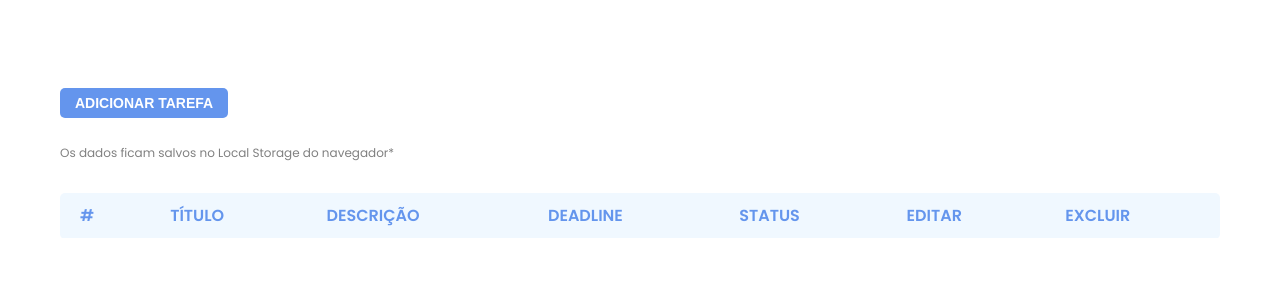
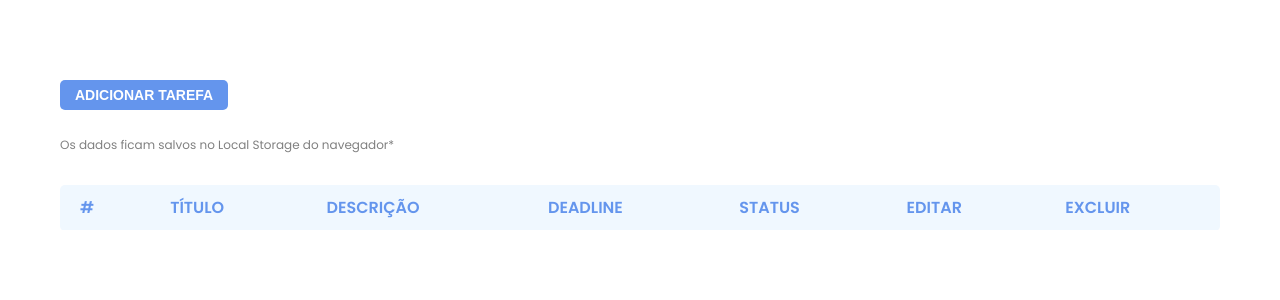
Before and after one commit to imarqueso/crud-react, a React (Create React App) app: page / in a window 1280 px wide. Shown: the top 300 px of the page. Built offline with nearby package versions, Linux system fonts and the light colour scheme.

Commit message:
Remoção de margin na tag body

```diff
--- a/src/index.css
+++ b/src/index.css
@@ -1,6 +1,8 @@
 body {
   font-family: 'Lato', sans-serif;
 font-family: 'Poppins', sans-serif;
+margin: 0px !important;
+padding: 0px !important;
 }
 
 html::-webkit-scrollbar-track {
```
